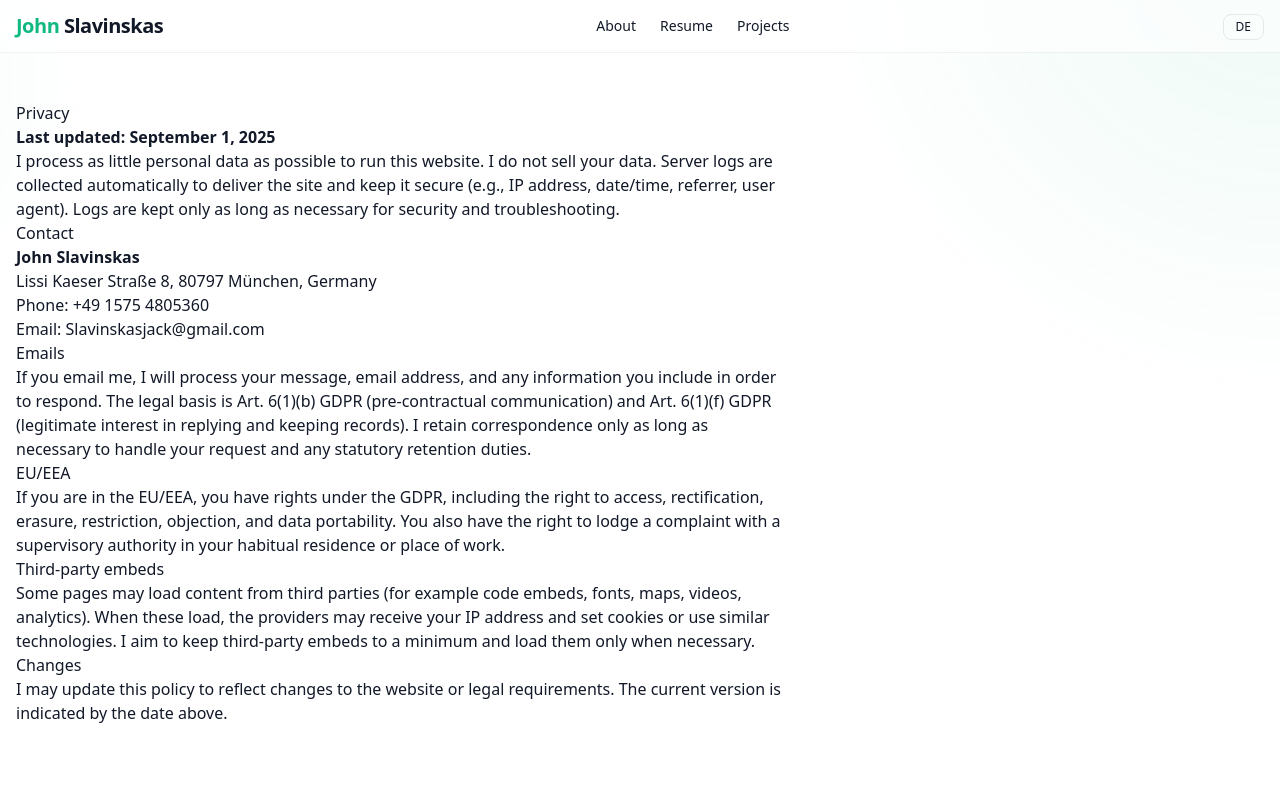
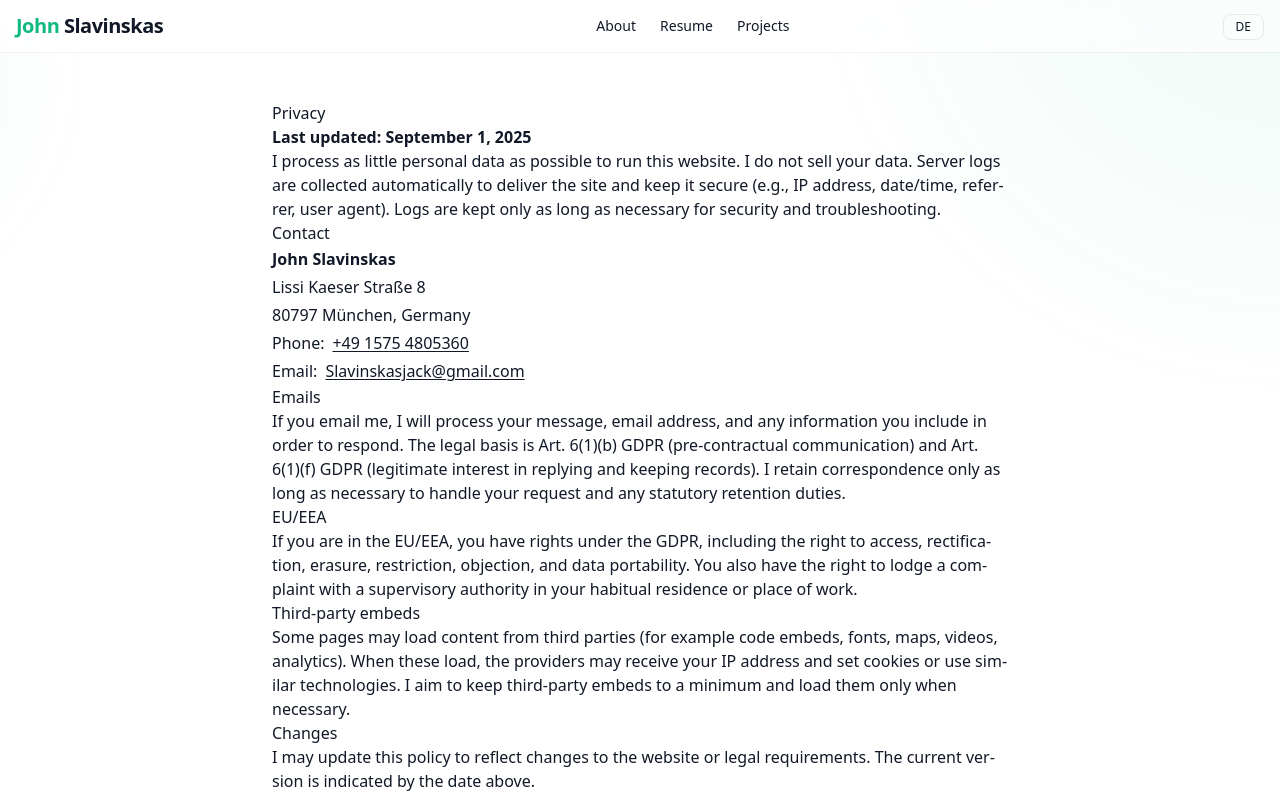
Before and after one commit to Tridude5/JohnSlavinskas, a Next.js app: page /legal/privacy in a window 1280 px wide. Shown: the top 800 px of the page. Built offline with nearby package versions, Linux system fonts and the light colour scheme.

Commit message:
Update PrivacyClient.tsx

```diff
--- a/app/legal/privacy/PrivacyClient.tsx
+++ b/app/legal/privacy/PrivacyClient.tsx
@@ -7,39 +7,77 @@ export default function PrivacyClient({
 }: { lastUpdatedISO?: string }) {
   const { t, locale } = useI18n() as { t: (k: string, o?: any) => string; locale?: string };
 
+  // UTC-parse to avoid off-by-one in some timezones
+  const [y, m, d] = lastUpdatedISO.split("-").map(Number);
   const formattedDate = new Intl.DateTimeFormat(locale || undefined, { dateStyle: "long" })
-    .format(new Date(lastUpdatedISO));
+    .format(new Date(Date.UTC(y, (m || 1) - 1, d || 1)));
 
   return (
-    <div className="container py-12">
-      <div className="max-w-3xl prose prose-emerald dark:prose-invert">
+    <main className="mx-auto max-w-3xl px-4 py-12">
+      <article
+        className="
+          prose prose-emerald dark:prose-invert
+          prose-h1:mb-2 prose-h2:mt-10 prose-h2:mb-3
+          prose-p:my-4 prose-a:break-words
+          hyphens-auto
+        "
+        lang={locale || undefined}
+      >
         <h1>{t("privacy.title")}</h1>
-        <p><strong>{t("privacy.updated")}: {formattedDate}</strong></p>
+        <p>
+          <strong>
+            {t("privacy.updated")}: {formattedDate}
+          </strong>
+        </p>
 
         <p>{t("privacy.body")}</p>
 
-        <h2 id="contact">{t("privacy.contact")}</h2>
-        <p>
-          <strong>John Slavinskas</strong><br/>
-          Lissi Kaeser Straße 8, 80797 München, Germany<br/>
-          {t("privacy.phoneLabel", { default: "Phone:" })}{" "}
-          <a href={`tel:${"+49 1575 4805360".replace(/[^\d+]/g, "")}`}>+49 1575 4805360</a><br/>
-          {t("privacy.emailLabel", { default: "Email:" })}{" "}
-          <a href="mailto:Slavinskasjack@gmail.com">Slavinskasjack@gmail.com</a>
-        </p>
+        <section id="contact">
+          <h2>{t("privacy.contact")}</h2>
+          <address className="not-italic leading-7">
+            <div><strong>John Slavinskas</strong></div>
+            <div>Lissi Kaeser Straße 8</div>
+            <div>80797 München, Germany</div>
 
-        <h2 id="emails">{t("privacy.emailsHeading")}</h2>
-        <p>{t("privacy.emails")}</p>
+            <div className="flex gap-2">
+              <span>{t("privacy.phoneLabel", { default: "Phone:" })}</span>
+              <a
+                className="underline underline-offset-2"
+                href={`tel:${"+49 1575 4805360".replace(/[^\d+]/g, "")}`}
+              >
+                +49 1575 4805360
+              </a>
+            </div>
 
-        <h2 id="eurights">{t("privacy.eurightsHeading")}</h2>
-        <p>{t("privacy.eurights")}</p>
+            <div className="flex gap-2">
+              <span>{t("privacy.emailLabel", { default: "Email:" })}</span>
+              <a className="underline underline-offset-2" href="mailto:Slavinskasjack@gmail.com">
+                Slavinskasjack@gmail.com
+              </a>
+            </div>
+          </address>
+        </section>
 
-        <h2 id="embeds">{t("privacy.embedsHeading")}</h2>
-        <p>{t("privacy.embeds")}</p>
+        <section id="emails">
+          <h2>{t("privacy.emailsHeading")}</h2>
+          <p>{t("privacy.emails")}</p>
+        </section>
 
-        <h2 id="changes">{t("privacy.changesHeading")}</h2>
-        <p>{t("privacy.changes")}</p>
-      </div>
-    </div>
+        <section id="eurights">
+          <h2>{t("privacy.eurightsHeading")}</h2>
+          <p>{t("privacy.eurights")}</p>
+        </section>
+
+        <section id="embeds">
+          <h2>{t("privacy.embedsHeading")}</h2>
+          <p>{t("privacy.embeds")}</p>
+        </section>
+
+        <section id="changes">
+          <h2>{t("privacy.changesHeading")}</h2>
+          <p>{t("privacy.changes")}</p>
+        </section>
+      </article>
+    </main>
   );
 }
```
